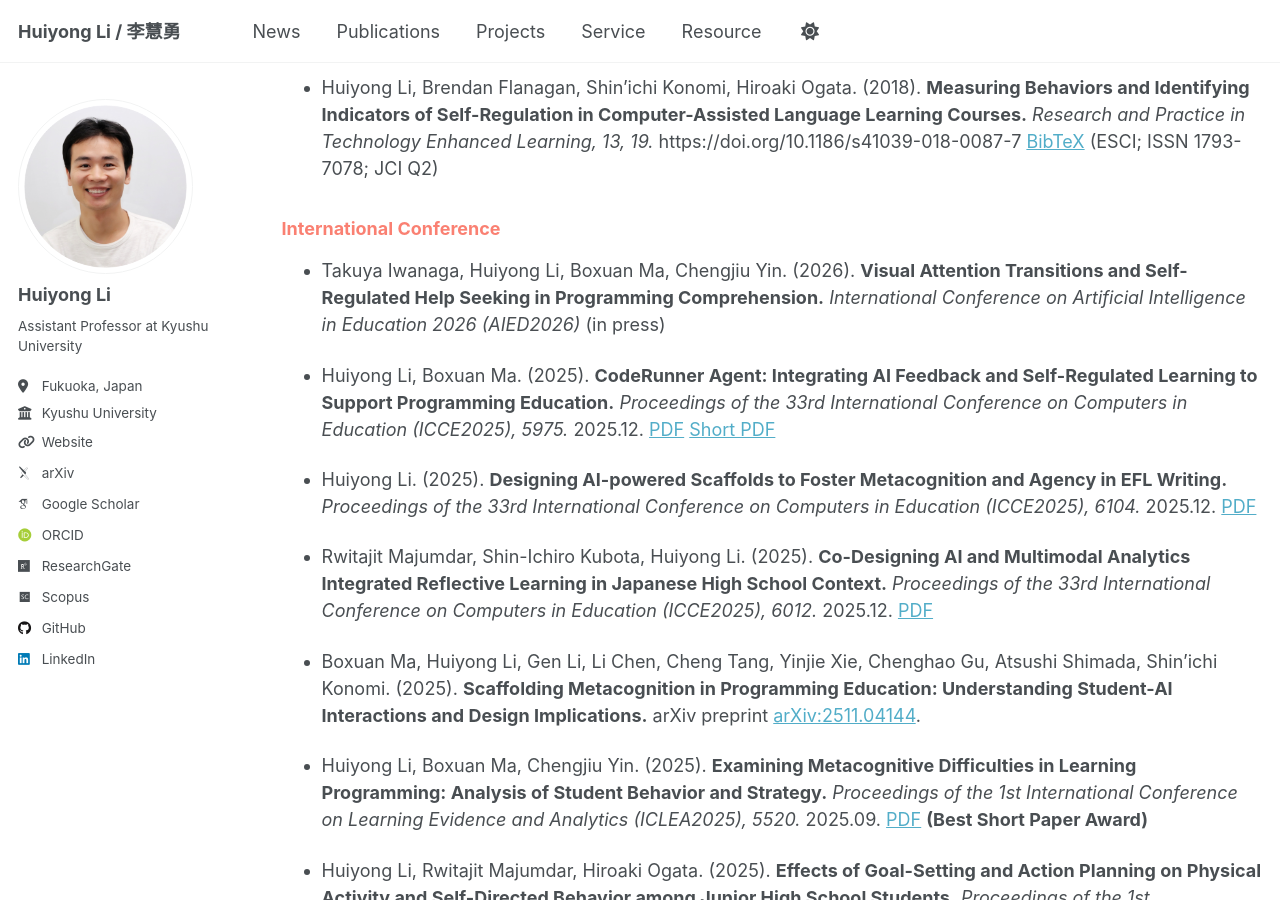
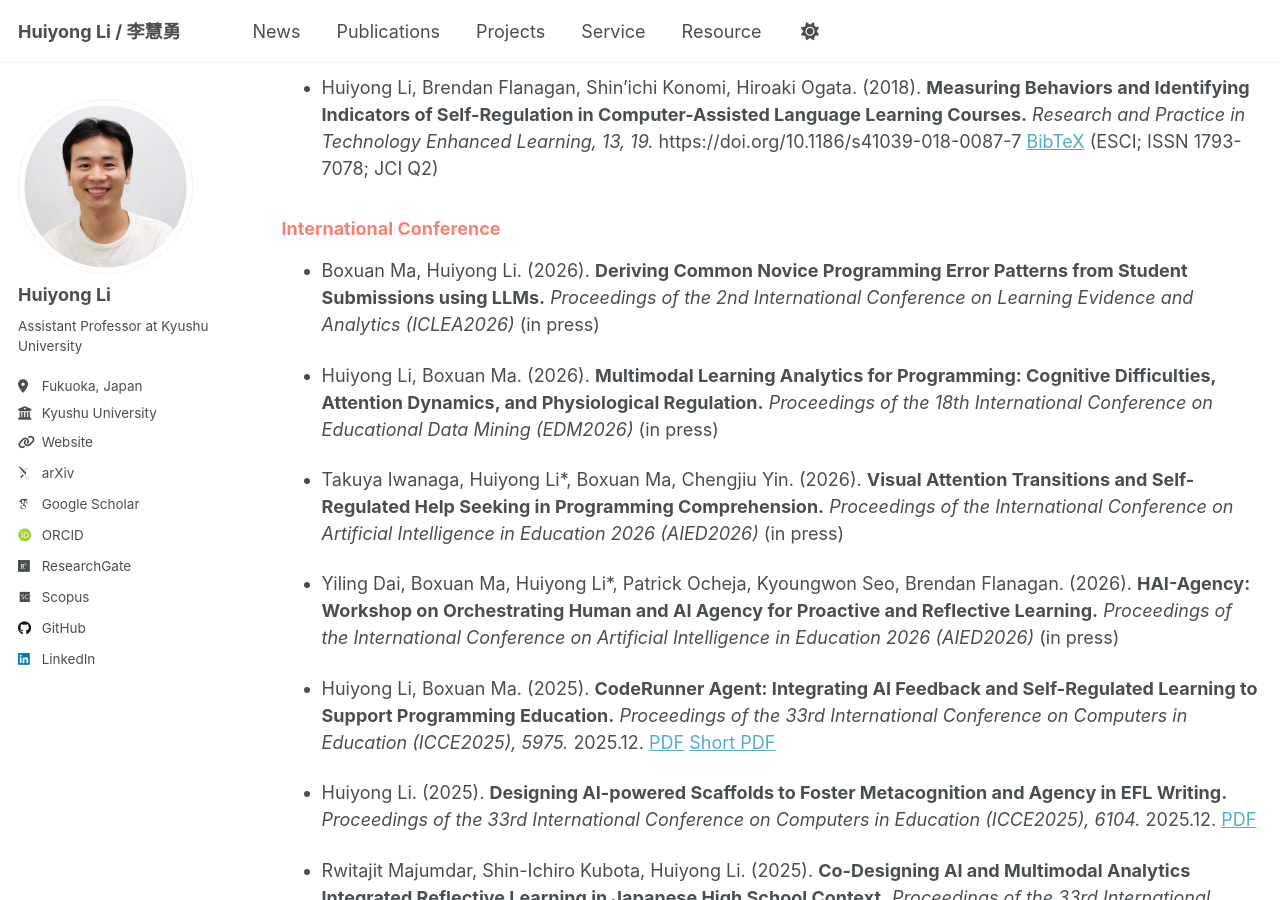
Before and after one commit to li-huiyong/li-huiyong.github.io, a Jekyll site: the page built from _pages/publications.md, in a window 1280 px wide and 900 px high, scrolled down 1848 px. Built offline with Jekyll 4.4.1, drawn with Linux system fonts in a browser that asks for light colours; some web fonts are replaced.

Commit message:
add AIED WS, EDM, ICLEA papers

```diff
--- a/_pages/publications.md
+++ b/_pages/publications.md
@@ -49,7 +49,13 @@
 
 ### <span style="color: Salmon; ">International Conference</span>
 
-* Takuya Iwanaga, Huiyong Li, Boxuan Ma, Chengjiu Yin. (2026). **Visual Attention Transitions and Self-Regulated Help Seeking in Programming Comprehension.** _International Conference on Artificial Intelligence in Education 2026 (AIED2026)_ (in press)
+* Boxuan Ma, Huiyong Li. (2026). **Deriving Common Novice Programming Error Patterns from Student Submissions using LLMs.** _Proceedings of the 2nd International Conference on Learning Evidence and Analytics (ICLEA2026)_ (in press)
+
+* Huiyong Li, Boxuan Ma. (2026). **Multimodal Learning Analytics for Programming: Cognitive Difficulties, Attention Dynamics, and Physiological Regulation.** _Proceedings of the 18th International Conference on Educational Data Mining (EDM2026)_  (in press)
+
+* Takuya Iwanaga, Huiyong Li*, Boxuan Ma, Chengjiu Yin. (2026). **Visual Attention Transitions and Self-Regulated Help Seeking in Programming Comprehension.** _Proceedings of the International Conference on Artificial Intelligence in Education 2026 (AIED2026)_ (in press)
+
+* Yiling Dai, Boxuan Ma, Huiyong Li*, Patrick Ocheja, Kyoungwon Seo, Brendan Flanagan. (2026). **HAI-Agency: Workshop on Orchestrating Human and AI Agency for Proactive and Reflective Learning.** _Proceedings of the International Conference on Artificial Intelligence in Education 2026 (AIED2026)_ (in press)
 
 * Huiyong Li, Boxuan Ma. (2025). **CodeRunner Agent: Integrating AI Feedback and Self-Regulated Learning to Support Programming Education.** _Proceedings of the 33rd International Conference on Computers in Education (ICCE2025), 5975._ 2025.12. [PDF](https://www.researchgate.net/publication/393975868_CodeRunner_Agent_Integrating_AI_Feedback_and_Self-Regulated_Learning_to_Support_Programming_Education){:target="_blank"} [Short PDF](https://library.apsce.net/index.php/ICCE/article/view/5975){:target="_blank"}
 
```
